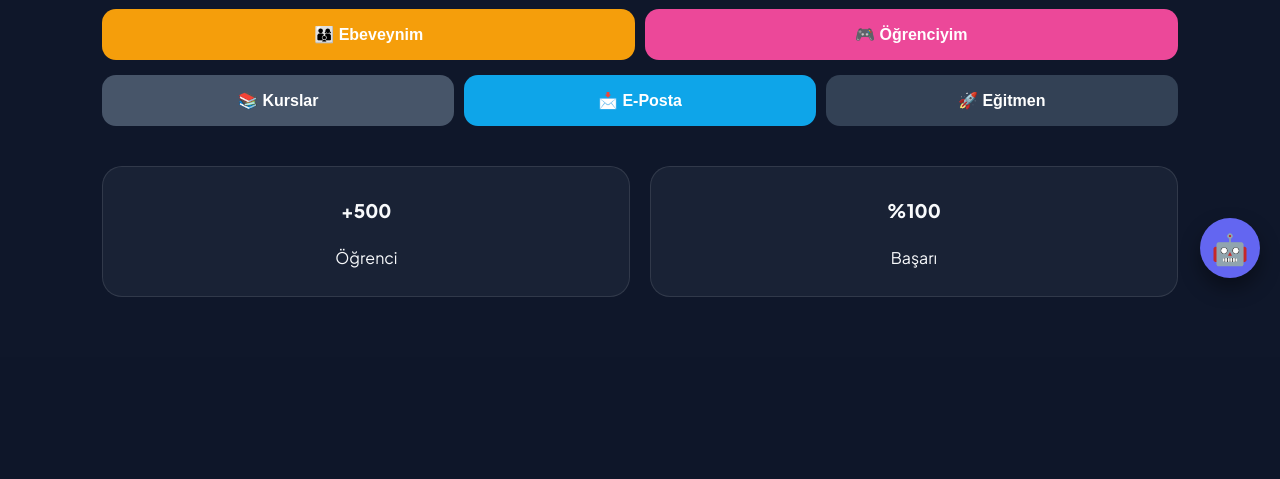
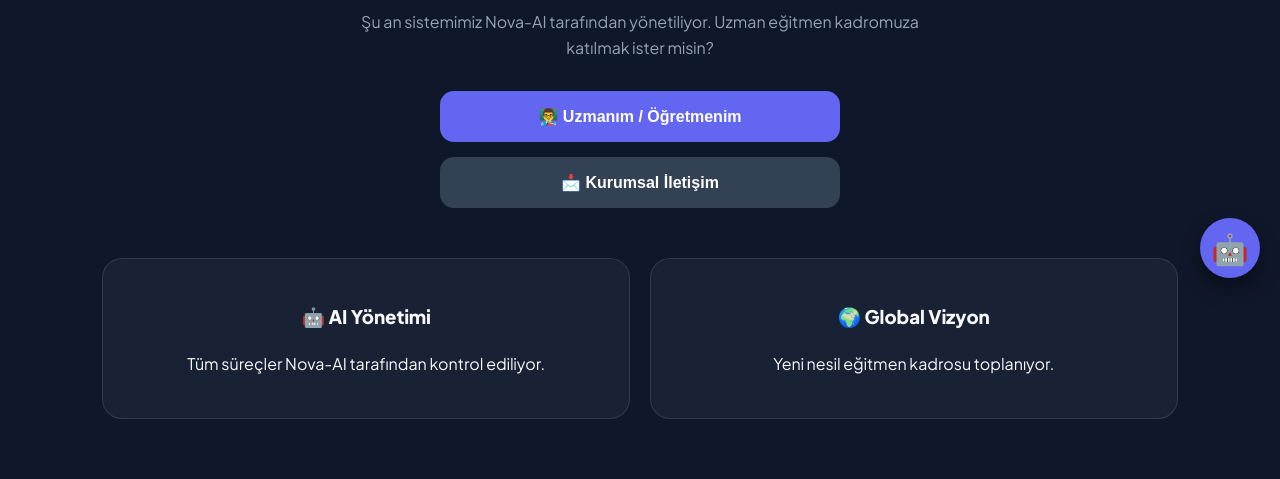
Before and after one commit to talhasahin1520-ctrl/talha-akademi, a Flask app: page / in a window 1280 px wide. Shown: the part 502-981 px from the top of the page. Before the commit the page ends 799 px from the top, so only its background shows below. Run offline with Flask 3, Linux system fonts and the light colour scheme.

Commit message:
Update index.html

```diff
--- a/templates/index.html
+++ b/templates/index.html
@@ -32,81 +32,56 @@
 
     <nav>
         <div class="logo" onclick="showPage('main-page')">NOVA<span>.EĞİTİM</span></div>
-        <button onclick="showPage('contact-page')" class="btn" style="background: rgba(255,255,255,0.1); color: white; padding: 8px 15px;">İletişim</button>
+        <button onclick="showPage('contact-page')" class="btn" style="background: rgba(255,255,255,0.1); color: white; padding: 8px 15px;">Başvuru</button>
     </nav>
 
     <div id="main-page" class="section active">
         <div class="hero">
-            <h1>Geleceği Kodlayan <br><span class="gradient-text">Yeni Nesil Akademi</span></h1>
+            <h1>Yapay Zeka Destekli <br><span class="gradient-text">Gelecek Akademisi</span></h1>
             <div class="video-container">
                 <video width="100%" autoplay muted loop playsinline controls>
                     <source src="https://raw.githubusercontent.com/talha-akademi/temp/main/GELECEK%20B%C4%B0LD%C4%B0R%C4%B0S%C4%B0!.mp4" type="video/mp4">
                 </video>
             </div>
 
-            <div style="display: grid; grid-template-columns: 1fr 1fr; gap: 10px; margin-top: 20px;">
-                <button onclick="alert('Ebeveyn Bilgilendirme: Çocuklarınız Nova Eğitim ile emin ellerde. Hemen e-posta ile detaylı bilgi alabilirsiniz.')" class="btn" style="background:#f59e0b; color:white;">👨‍👩‍👦 Ebeveynim</button>
-                <button onclick="alert('Selam Kanka! Geleceğin teknolojilerini öğrenmek için doğru yerdesin. Hemen kurslara göz at!')" class="btn" style="background:#ec4899; color:white;">🎮 Öğrenciyim</button>
-            </div>
+            <p style="color: #94a3b8; max-width: 600px; margin: 0 auto;">Şu an sistemimiz Nova-AI tarafından yönetiliyor. Uzman eğitmen kadromuza katılmak ister misin?</p>
 
-            <div style="display: grid; grid-template-columns: repeat(auto-fit, minmax(140px, 1fr)); gap: 10px; margin-top: 15px;">
-                <button onclick="showPage('courses-page')" class="btn" style="background:#475569; color:white;">📚 Kurslar</button>
-                <button onclick="showPage('contact-page')" class="btn" style="background:#0ea5e9; color:white;">📩 E-Posta</button>
-                <button onclick="showPage('teacher-page')" class="btn" style="background:#334155; color:white;">🚀 Eğitmen</button>
+            <div style="display: grid; grid-template-columns: 1fr; gap: 15px; margin-top: 30px; max-width: 400px; margin-left: auto; margin-right: auto;">
+                <button onclick="showPage('apply-page')" class="btn btn-primary">👨‍🏫 Uzmanım / Öğretmenim</button>
+                <button onclick="showPage('contact-page')" class="btn" style="background:#334155; color:white;">📩 Kurumsal İletişim</button>
             </div>
         </div>
 
-        <div class="card-grid" style="margin-top: 40px;">
-            <div class="card" style="padding: 10px;"><h3>+500</h3><p>Öğrenci</p></div>
-            <div class="card" style="padding: 10px;"><h3>%100</h3><p>Başarı</p></div>
+        <div class="card-grid" style="margin-top: 50px;">
+            <div class="card"><h3>🤖 AI Yönetimi</h3><p>Tüm süreçler Nova-AI tarafından kontrol ediliyor.</p></div>
+            <div class="card"><h3>🌍 Global Vizyon</h3><p>Yeni nesil eğitmen kadrosu toplanıyor.</p></div>
         </div>
     </div>
 
-    <div id="courses-page" class="section">
-        <h2 style="text-align: center;">Neler Öğreneceksin?</h2>
-        <div class="card-grid">
-            <div class="card">
-                <h3>💻 Kodlama</h3>
-                <p>Python ve JavaScript temelleri.</p>
-                <button class="btn btn-primary" onclick="showPage('contact-page')">Bilgi Al</button>
-            </div>
-            <div class="card">
-                <h3>🛡️ Siber Güvenlik</h3>
-                <p>Güvenli internet ve sistem koruma.</p>
-                <button class="btn btn-primary" onclick="showPage('contact-page')">Bilgi Al</button>
-            </div>
-        </div>
-    </div>
-
-    <div id="teacher-page" class="section">
-        <h2 style="text-align: center;">Eğitmen Kadromuz</h2>
-        <div class="card-grid">
-            <div class="card">
-                <div style="font-size: 50px;">🚀</div>
-                <h3>Talha Şahin</h3>
-                <p>Nova Eğitim Kurucusu & Teknoloji Dahisi</p>
-                <p style="font-size: 0.9rem; color: #94a3b8; margin-bottom: 20px;">"İlk dersleri bizzat ben veriyorum kanka!"</p>
-                <a href="mailto:talhasahin1520@gmail.com" class="btn btn-primary" style="width:100%; text-decoration: none;">Benden Ders Al</a>
-            </div>
+    <div id="apply-page" class="section">
+        <h2 style="text-align: center;">Eğitmen Kadromuza Katılın</h2>
+        <div class="card" style="max-width: 600px; margin: 0 auto;">
+            <p>Nova Eğitim bünyesinde yapay zeka ile birlikte ders vermek ister misiniz?</p>
+            <p><strong>Aranan Özellikler:</strong> Kodlama, Siber Güvenlik veya Robotik alanında uzmanlık.</p>
+            <a href="mailto:talhasahin1520@gmail.com?subject=Eğitmen Başvurusu" class="btn btn-primary" style="width:100%; text-decoration: none;">CV / Bilgi Gönder</a>
         </div>
     </div>
 
     <div id="contact-page" class="section">
         <div style="max-width: 500px; margin: 0 auto; background: rgba(255,255,255,0.05); padding: 40px; border-radius: 30px; border: 1px solid var(--primary); text-align: center;">
             <h2>📩 İletişim Üssü</h2>
-            <p>Soruların için bana her zaman e-posta atabilirsin kanka.</p>
             <p><strong>E-Posta:</strong> talhasahin1520@gmail.com</p>
-            <a href="mailto:talhasahin1520@gmail.com" class="btn btn-primary" style="display: block; margin-top: 20px; text-decoration: none;">Şimdi Mail Gönder</a>
+            <a href="mailto:talhasahin1520@gmail.com" class="btn btn-primary" style="display: block; margin-top: 20px; text-decoration: none;">Mail Gönder</a>
         </div>
     </div>
 
     <div id="chat-widget">
         <div id="chat-button" onclick="toggleChat()">🤖</div>
         <div id="chat-window">
-            <div style="background:var(--primary); padding:10px; font-weight:bold;">Nova-AI</div>
-            <div id="chat-content"><p><strong>Nova-AI:</strong> Selam! Sana nasıl yardımcı olabilirim?</p></div>
+            <div style="background:var(--primary); padding:10px; font-weight:bold;">Nova-AI (Sistem Yöneticisi)</div>
+            <div id="chat-content"><p><strong>Nova-AI:</strong> Merhaba, ben Nova-AI. Şu an akademiyi ben yönetiyorum. Eğitmenlik başvurusu mu yapmak istediniz?</p></div>
             <div class="chat-footer">
-                <input type="text" id="chat-input" placeholder="Sorunu yaz..." onkeypress="if(event.key==='Enter') sendMessage()">
+                <input type="text" id="chat-input" placeholder="Yaz..." onkeypress="if(event.key==='Enter') sendMessage()">
                 <button onclick="sendMessage()" style="background:var(--primary); color:white; border:none; padding:5px 10px; margin-left:5px; border-radius:5px;">></button>
             </div>
         </div>
@@ -128,13 +103,13 @@
             const input = document.getElementById('chat-input');
             const content = document.getElementById('chat-content');
             if(input.value.trim() !== "") {
-                content.innerHTML += `<p style="text-align:right"><strong>Sen:</strong> ${input.value}</p>`;
+                content.innerHTML += `<p style="text-align:right"><strong>Siz:</strong> ${input.value}</p>`;
                 const text = input.value.toLowerCase();
                 input.value = "";
                 setTimeout(() => {
-                    let reply = "Talha'ya bu konuyu mail ile iletiyorum kanka! 🚀";
-                    if(text.includes("fiyat")) reply = "Aylık paketler 4.000 TL'den başlıyor.";
-                    if(text.includes("eğitmen") || text.includes("hoca")) reply = "Baş eğitmenimiz Talha Şahin'dir.";
+                    let reply = "Şu an sadece eğitmen başvuruları alıyoruz. Lütfen Talha Bey'e mail atın.";
+                    if(text.includes("selam") || text.includes("merhaba")) reply = "Merhaba! Nova Eğitim otomasyonuna hoş geldiniz.";
+                    if(text.includes("başvuru") || text.includes("öğretmen")) reply = "Eğitmen kadromuz için 'Başvuru' butonuna tıklayabilir veya mail atabilirsiniz.";
                     content.innerHTML += `<p><strong>Nova-AI:</strong> ${reply}</p>`;
                     content.scrollTop = content.scrollHeight;
                 }, 500);
```
